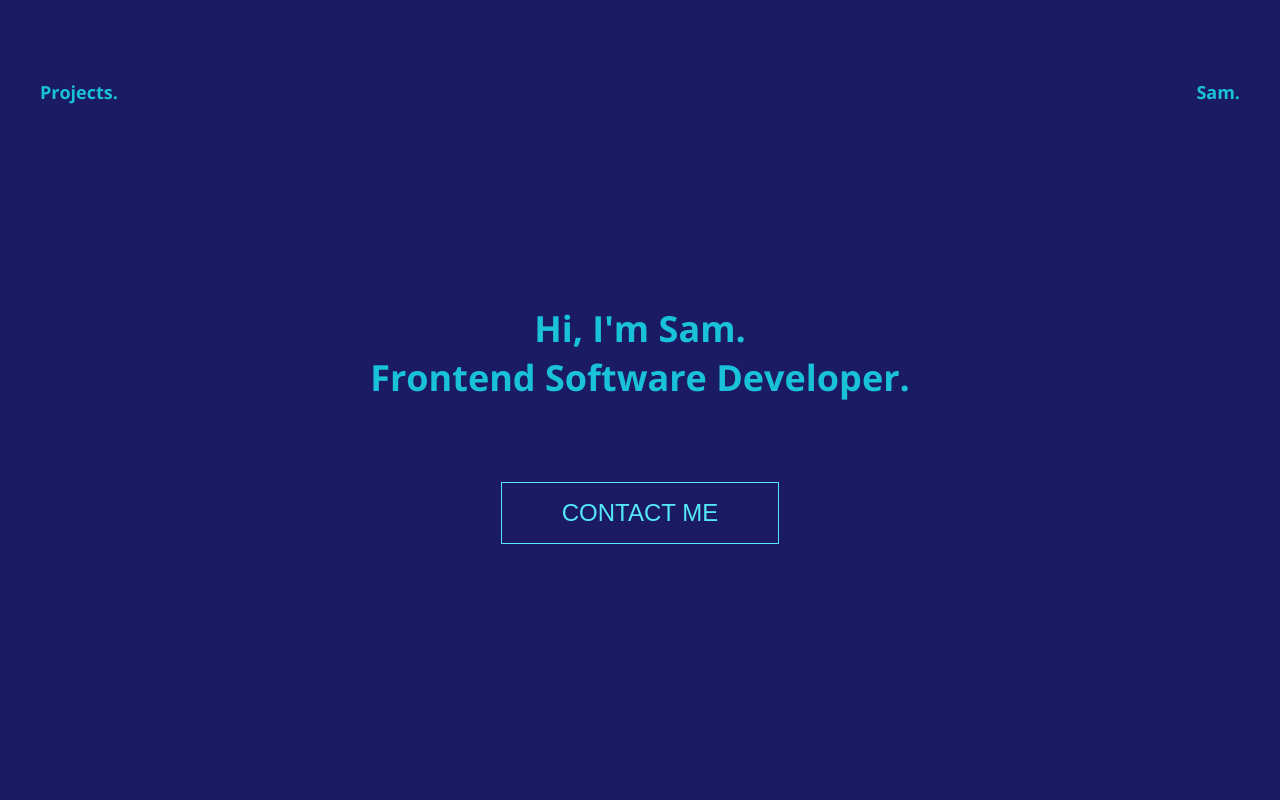
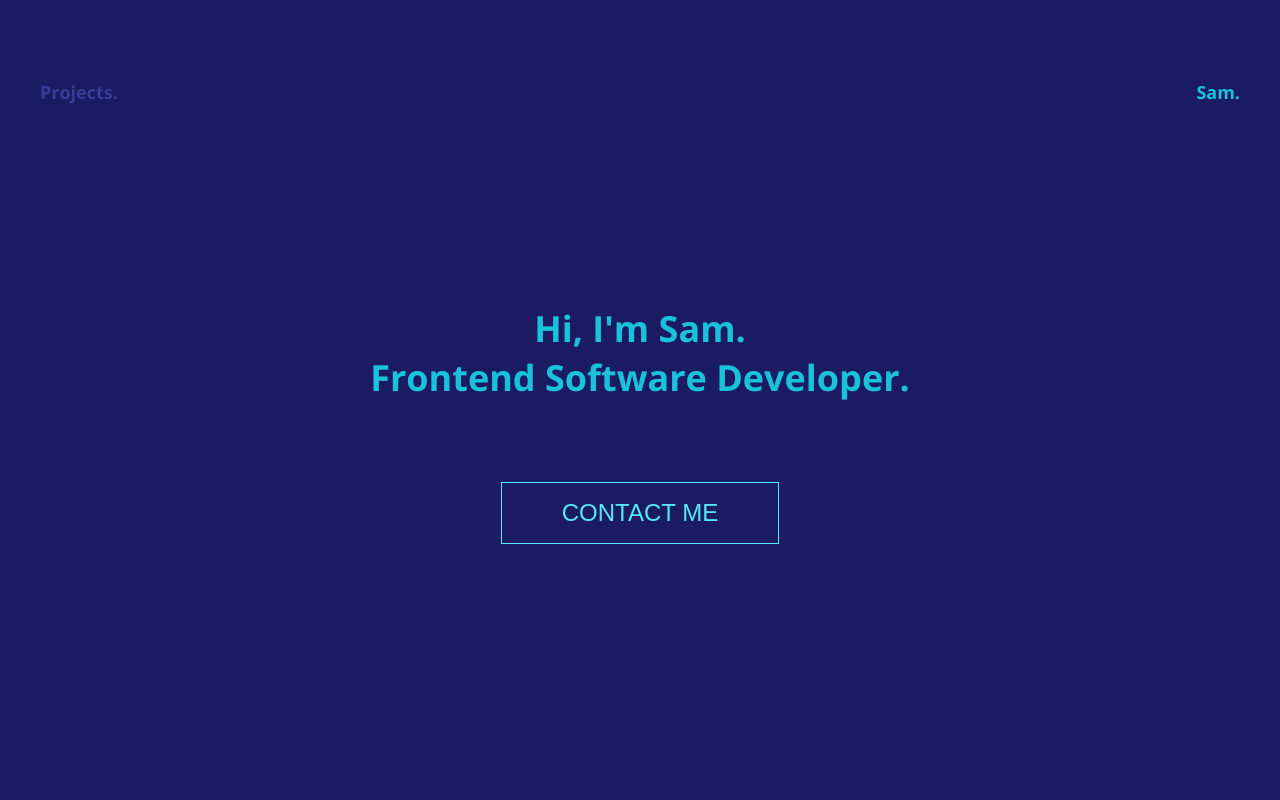
Before and after one commit to samudraarq/personalwebsite, a React (Create React App) app: page / in a window 1280 px wide. Shown: the top 800 px of the page. Built offline with nearby package versions, Linux system fonts and the light colour scheme.

Commit message:
activate navbar functionality

```diff
--- a/src/components/Navbar/Navbar.js
+++ b/src/components/Navbar/Navbar.js
@@ -1,13 +1,27 @@
 import styles from "./Navbar.module.css";
 
 import Container from "../UI/Container";
+import { NavLink } from "react-router-dom";
 
 const Navbar = () => {
   return (
     <Container>
       <div className={styles.navContainer}>
-        <span className={styles.navItem}>Projects.</span>
-        <span className={styles.navItem}>Sam.</span>
+        <NavLink
+          exact
+          to="/"
+          style={{ textDecoration: "none" }}
+          activeClassName={styles.active}
+        >
+          <span className={styles.navItem}>Projects.</span>
+        </NavLink>
+        <NavLink
+          to="/about"
+          style={{ textDecoration: "none" }}
+          activeClassName={styles.active}
+        >
+          <span className={styles.navItem}>Sam.</span>
+        </NavLink>
       </div>
     </Container>
   );
--- a/src/components/Navbar/Navbar.module.css
+++ b/src/components/Navbar/Navbar.module.css
@@ -8,4 +8,9 @@
 .navItem {
   font-size: 1.8rem;
   font-weight: 700;
+  color: #19c2d8;
 }
+
+.active .navItem {
+  color: #3a3c99;
+}
```
Also changed, not shown: 1 other file (tests, documents, lock files or other folders).
